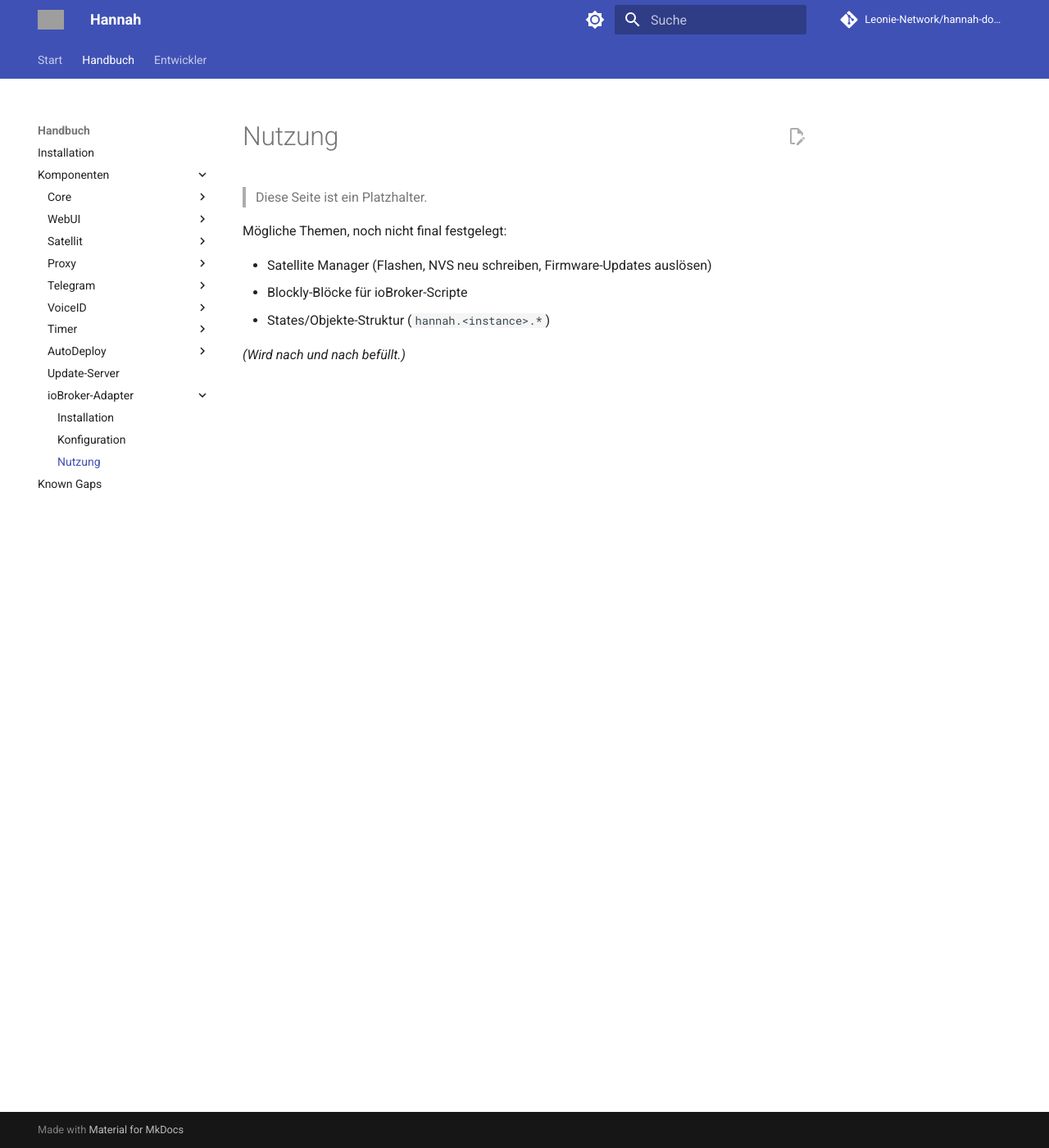
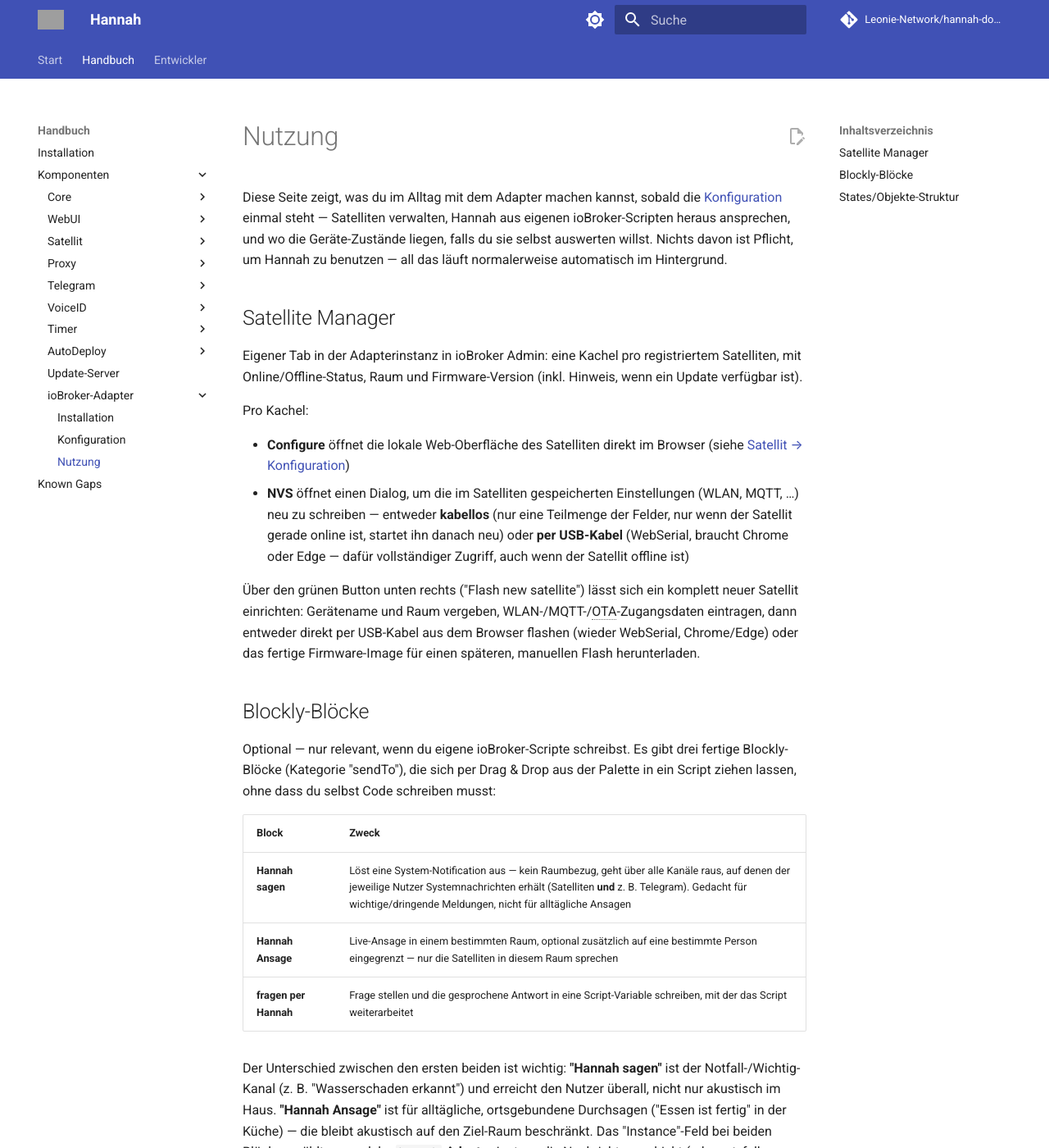
Before and after one commit to Leonie-Network/hannah-docs, an MkDocs documentation site: the page built from docs/components/iobroker-adapter/usage.md, in a window 1280 px wide and 1400 px high. Shown: the whole window at 82% size. Built offline with MkDocs 1.6.1 and Material for MkDocs 9.7.7, drawn with Linux system fonts in a browser that asks for light colours; comment, search, counter and statistics services are not loaded; some of the changed text lies outside the part shown; grey boxes are pictures that could not be loaded.

Commit message:
docs: fill in ioBroker adapter Nutzung page
Document the Satellite Manager (flash new satellites via WebSerial,
rewrite NVS wirelessly or via USB), the three Blockly sendTo blocks,
and the hannah.<instance>.satellites.* state tree — grounded in the
adapter's actual source (admin/blockly.js, SatelliteManager/FlashDialog/
NvsDialog, satellites.ts, sensors.ts) rather than guessed.

Also clarify that "Hannah sagen" and "Hannah Ansage" are not redundant:
the former fires a system notification via Core's Notify RPC (no room
targeting, goes out over every channel a user has notifications enabled
on, e.g. Telegram too) while the latter is a room-scoped (optionally
person-scoped) live announcement via the Announce RPC.

```diff
--- a/docs/components/iobroker-adapter/usage.md
+++ b/docs/components/iobroker-adapter/usage.md
@@ -1,11 +1,66 @@
 # Nutzung
 
-> Diese Seite ist ein Platzhalter.
+Diese Seite zeigt, was du im Alltag mit dem Adapter machen kannst, sobald die
+[Konfiguration](configuration.md) einmal steht — Satelliten verwalten, Hannah aus
+eigenen ioBroker-Scripten heraus ansprechen, und wo die Geräte-Zustände liegen, falls du
+sie selbst auswerten willst. Nichts davon ist Pflicht, um Hannah zu benutzen — all das
+läuft normalerweise automatisch im Hintergrund.
 
-Mögliche Themen, noch nicht final festgelegt:
+## Satellite Manager
 
-- Satellite Manager (Flashen, NVS neu schreiben, Firmware-Updates auslösen)
-- Blockly-Blöcke für ioBroker-Scripte
-- States/Objekte-Struktur (`hannah.<instance>.*`)
+Eigener Tab in der Adapterinstanz in ioBroker Admin: eine Kachel pro registriertem
+Satelliten, mit Online/Offline-Status, Raum und Firmware-Version (inkl. Hinweis, wenn
+ein Update verfügbar ist).
 
-*(Wird nach und nach befüllt.)*
+Pro Kachel:
+
+- **Configure** öffnet die lokale Web-Oberfläche des Satelliten direkt im Browser
+  (siehe [Satellit → Konfiguration](../satellite/configuration.md))
+- **NVS** öffnet einen Dialog, um die im Satelliten gespeicherten Einstellungen (WLAN,
+  MQTT, …) neu zu schreiben — entweder **kabellos** (nur eine Teilmenge der Felder, nur
+  wenn der Satellit gerade online ist, startet ihn danach neu) oder **per USB-Kabel**
+  (WebSerial, braucht Chrome oder Edge — dafür vollständiger Zugriff, auch wenn der
+  Satellit offline ist)
+
+Über den grünen Button unten rechts ("Flash new satellite") lässt sich ein komplett
+neuer Satellit einrichten: Gerätename und Raum vergeben, WLAN-/MQTT-/OTA-Zugangsdaten
+eintragen, dann entweder direkt per USB-Kabel aus dem Browser flashen (wieder
+WebSerial, Chrome/Edge) oder das fertige Firmware-Image für einen späteren, manuellen
+Flash herunterladen.
+
+## Blockly-Blöcke
+
+Optional — nur relevant, wenn du eigene ioBroker-Scripte schreibst. Es gibt drei
+fertige Blockly-Blöcke (Kategorie "sendTo"), die sich per Drag & Drop aus der Palette
+in ein Script ziehen lassen, ohne dass du selbst Code schreiben musst:
+
+| Block | Zweck |
+|---|---|
+| **Hannah sagen** | Löst eine System-Notification aus — kein Raumbezug, geht über alle Kanäle raus, auf denen der jeweilige Nutzer Systemnachrichten erhält (Satelliten **und** z. B. Telegram). Gedacht für wichtige/dringende Meldungen, nicht für alltägliche Ansagen |
+| **Hannah Ansage** | Live-Ansage in einem bestimmten Raum, optional zusätzlich auf eine bestimmte Person eingegrenzt — nur die Satelliten in diesem Raum sprechen |
+| **fragen per Hannah** | Frage stellen und die gesprochene Antwort in eine Script-Variable schreiben, mit der das Script weiterarbeitet |
+
+Der Unterschied zwischen den ersten beiden ist wichtig: **"Hannah sagen"** ist der
+Notfall-/Wichtig-Kanal (z. B. "Wasserschaden erkannt") und erreicht den Nutzer überall,
+nicht nur akustisch im Haus. **"Hannah Ansage"** ist für alltägliche, ortsgebundene
+Durchsagen ("Essen ist fertig" in der Küche) — die bleibt akustisch auf den
+Ziel-Raum beschränkt. Das "Instance"-Feld bei beiden Blöcken wählt nur, welche
+`hannah`-**Adapter**-Instanz die Nachricht verschickt (relevant, falls mehrere laufen)
+— nicht, welcher Satellit sie ausspielt.
+
+## States/Objekte-Struktur
+
+Optional — nur relevant, wenn du Hannah-Zustände direkt in eigenen Scripten oder
+VIS-Views auswerten willst, statt über die Blockly-Blöcke oder die WebUI zu gehen.
+
+Alles liegt unter `hannah.<instance>.satellites.*`:
+
+| Pfad | Inhalt |
+|---|---|
+| `rooms.all.*` | Broadcast an alle Satelliten (Announcement, Mute, Do-Not-Disturb) |
+| `rooms.<raum>.*` | Broadcast an alle Satelliten in einem Raum, plus `anyOnline` |
+| `rooms.<raum>.<satellit>.*` | Einzelner Satellit: u. a. `online`, `address`, `firmware_version`, `update_available`, `volume`, `mute`, `dnd`, `speaking`, `lastTranscript` |
+| `sensors.<satellit>.*` | Sensordaten: `temperature`/`pressure` immer; `humidity` sowie die Luftqualitätswerte `iaq`/`iaq_accuracy`/`co2_equiv`/`voc_equiv` erst, sobald der Sensor genug Messdaten für eine verlässliche Kalibrierung gesammelt hat |
+
+Schreibbare States (`mute`, `dnd`, `announcement`, …) wirken sofort — kein
+Adapter-Neustart nötig.
```
